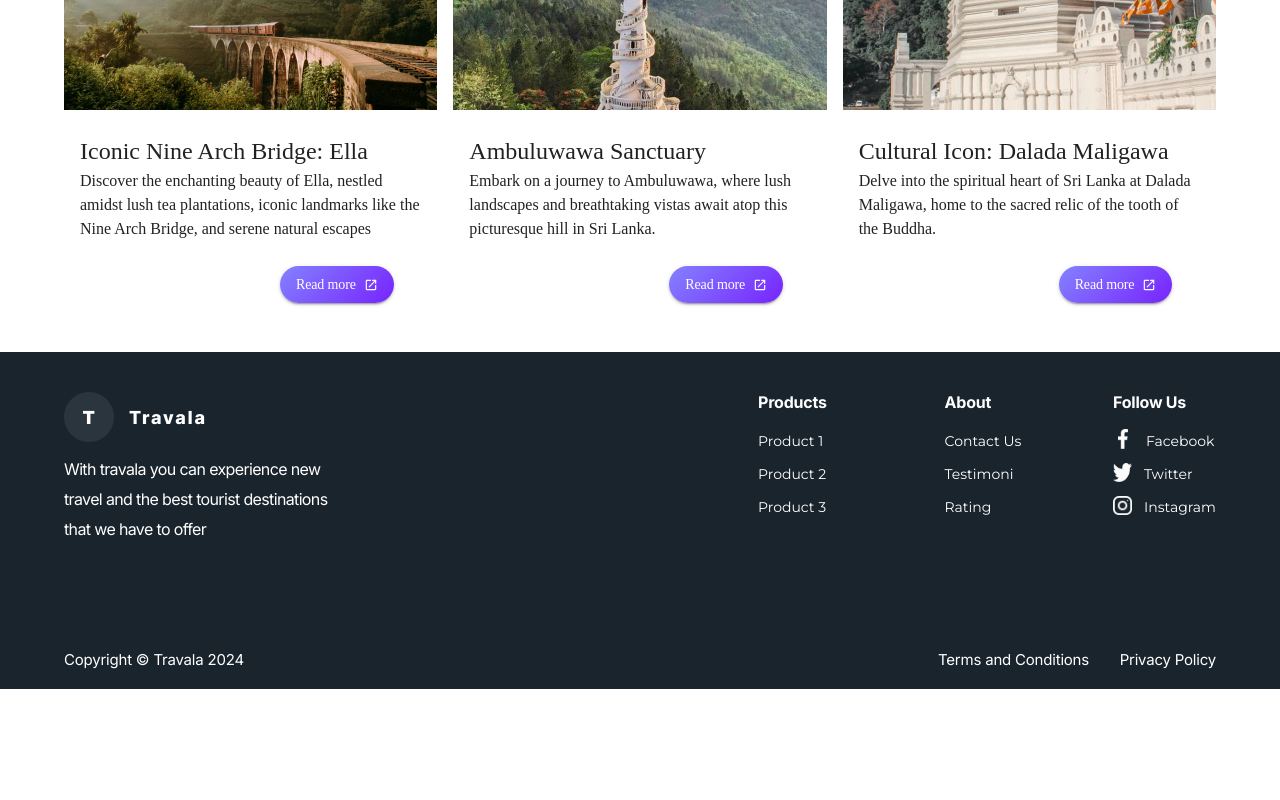
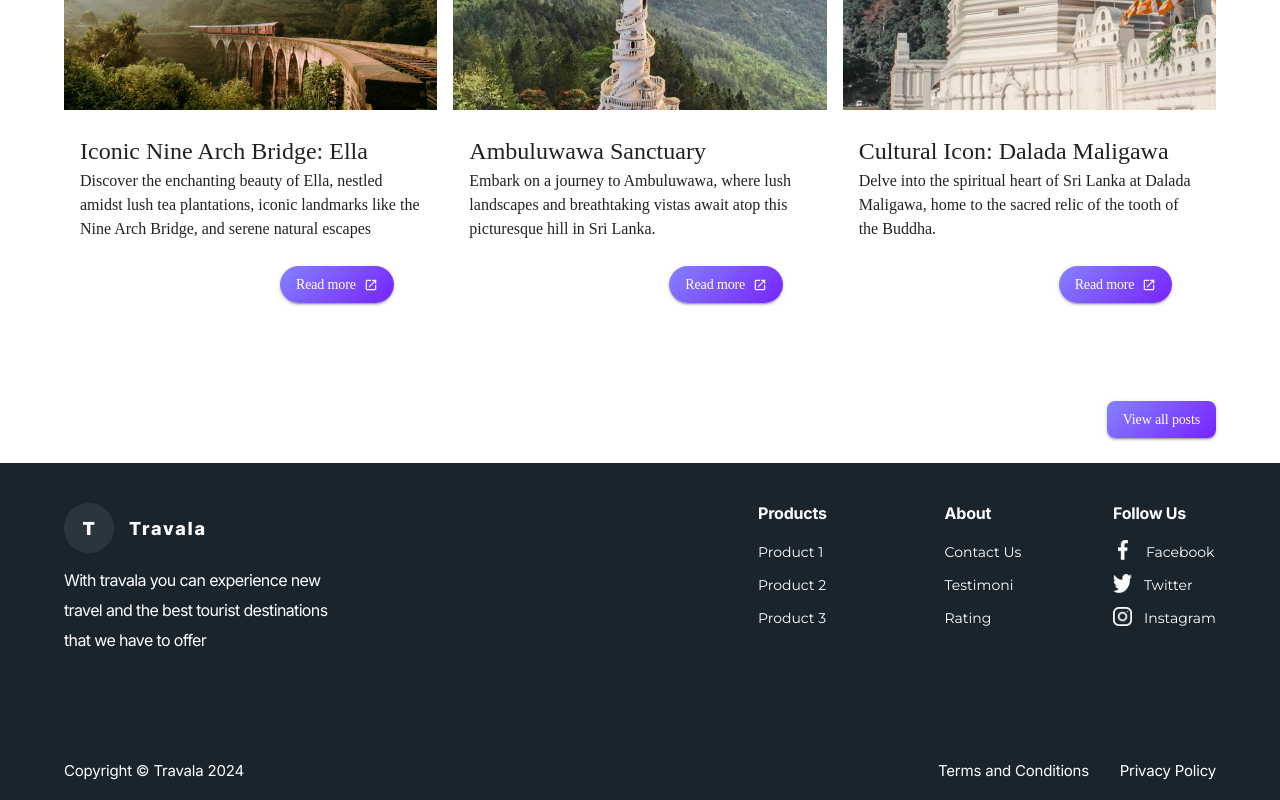
Before and after one commit to Software-Lifecycle-Consultants/slc-open-hms, a Next.js app: page /blog-detail in a window 1280 px wide. Shown: the part 5025-5825 px from the top of the page. Before the commit the page ends 5714 px from the top, so only its background shows below. Built offline with nearby package versions, Linux system fonts and the light colour scheme.

Commit message:
Bug Fixed add viwe all post button #330

```diff
--- a/app/blog-detail/page.tsx
+++ b/app/blog-detail/page.tsx
@@ -1,10 +1,11 @@
 "use client";
 import DetailBanner from "@/components/blogDetail/detailBanner";
 import ContentBanner from "@/components/blogDetail/content";
-import { Box, Container, Grid, Typography,  } from "@mui/material";
+import { Box, Container, Grid, Stack, Typography,  } from "@mui/material";
 import BlogCard from "@/components/blogPage/blogcard";
 import { blogData, bannerData } from '@/data/blogPage';
 import { blogcontent, } from '@/data/blogDetail';
+import {Button, Link} from "@mui/material";
 export default function blogDetailed(){
     return(
    <>
@@ -30,7 +31,7 @@ export default function blogDetailed(){
     backgroundColor: "#FFFFF",
     width: "100%",
     borderTop: "0.5px solid #E4E7EC",
-    paddingTop:"50px"
+    paddingTop:"50px",
     }}>
   <Container>
   <Typography variant="h5"> {blogcontent.blogcardTitle}</Typography>
@@ -59,6 +60,36 @@ export default function blogDetailed(){
       </Grid>
         </Container>
       </Box>
+      <Box mt={3} sx={{
+    backgroundColor: "#FFFFF",
+    width: "100%",
+    }}>
+    <Container>
+    <Stack direction="row" justifyContent="flex-end">
+    <Link href={"/blog"}>
+      <Button
+            sx={{fontSize: {md:"14px", xs:"10px"},}}
+            variant="contained"
+              style={{
+                background: "var(--l-2, linear-gradient(135deg, #8482FF 0%, #7723FE 100%))",
+                borderRadius: "8px",
+                color: "#FFF",
+                lineHeight: "180%",
+                fontStyle: "normal",
+                letterSpacing: "-0.14px",
+                fontWeight: "500",
+                marginBottom:"25px",
+                marginTop:"25px",
+                textTransform: "none",
+              }}
+          >
+            View all posts
+
+          </Button>
+          </Link>
+          </Stack>
+    </Container>
+  </Box>
   </>
 )
 }
--- a/components/blogDetail/detailBanner.tsx
+++ b/components/blogDetail/detailBanner.tsx
@@ -1,4 +1,4 @@
-import { Typography, Grid, Stack, Chip, List, ListItem, Box } from "@mui/material";
+import { Typography, Grid, Stack, Chip, Box } from "@mui/material";
 import Image from "next/image";
 import sigiriRock from "@/public/images/blogDetails/sigiriRock.webp";
 import {blogcontent} from "@/data/blogDetail"
```
